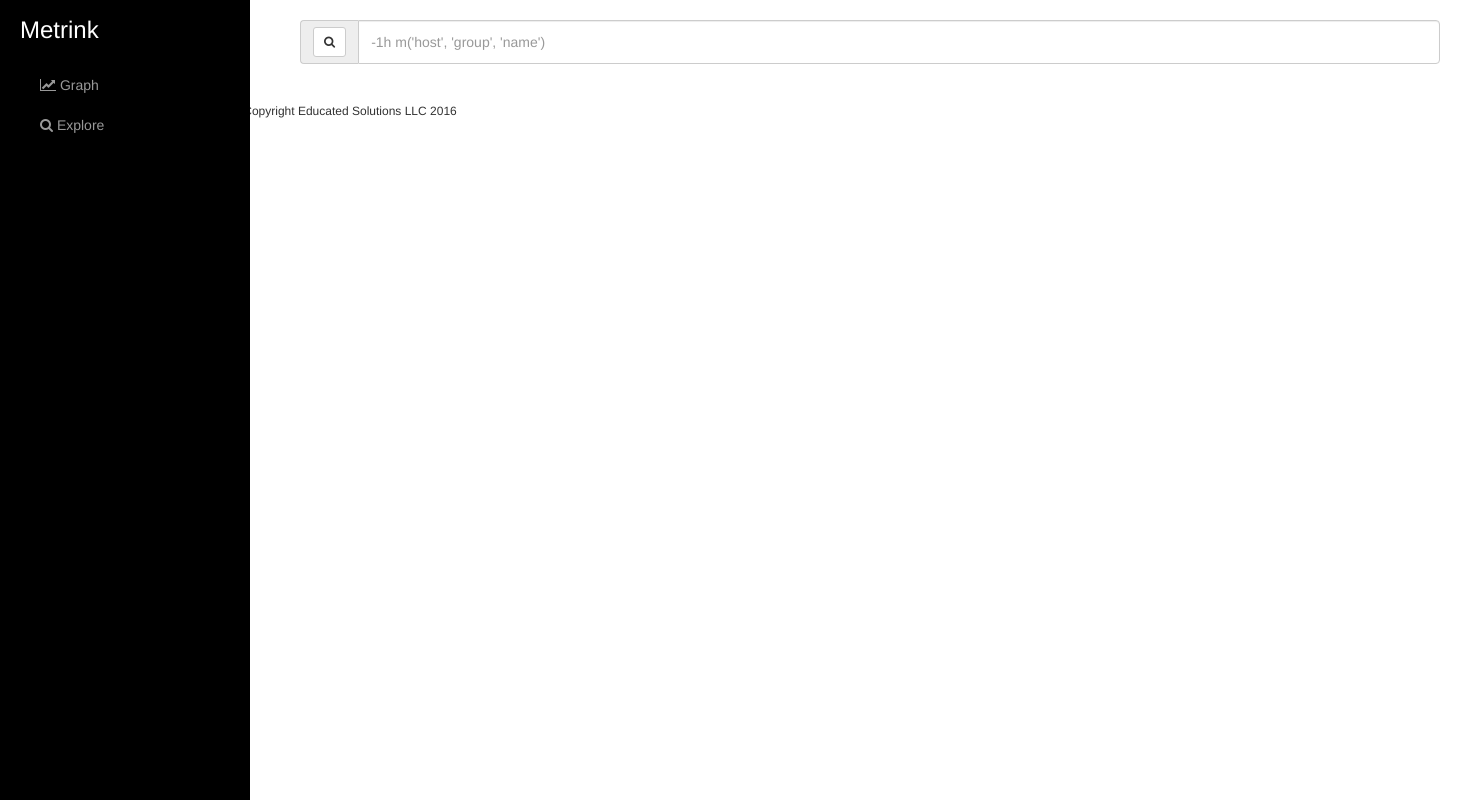
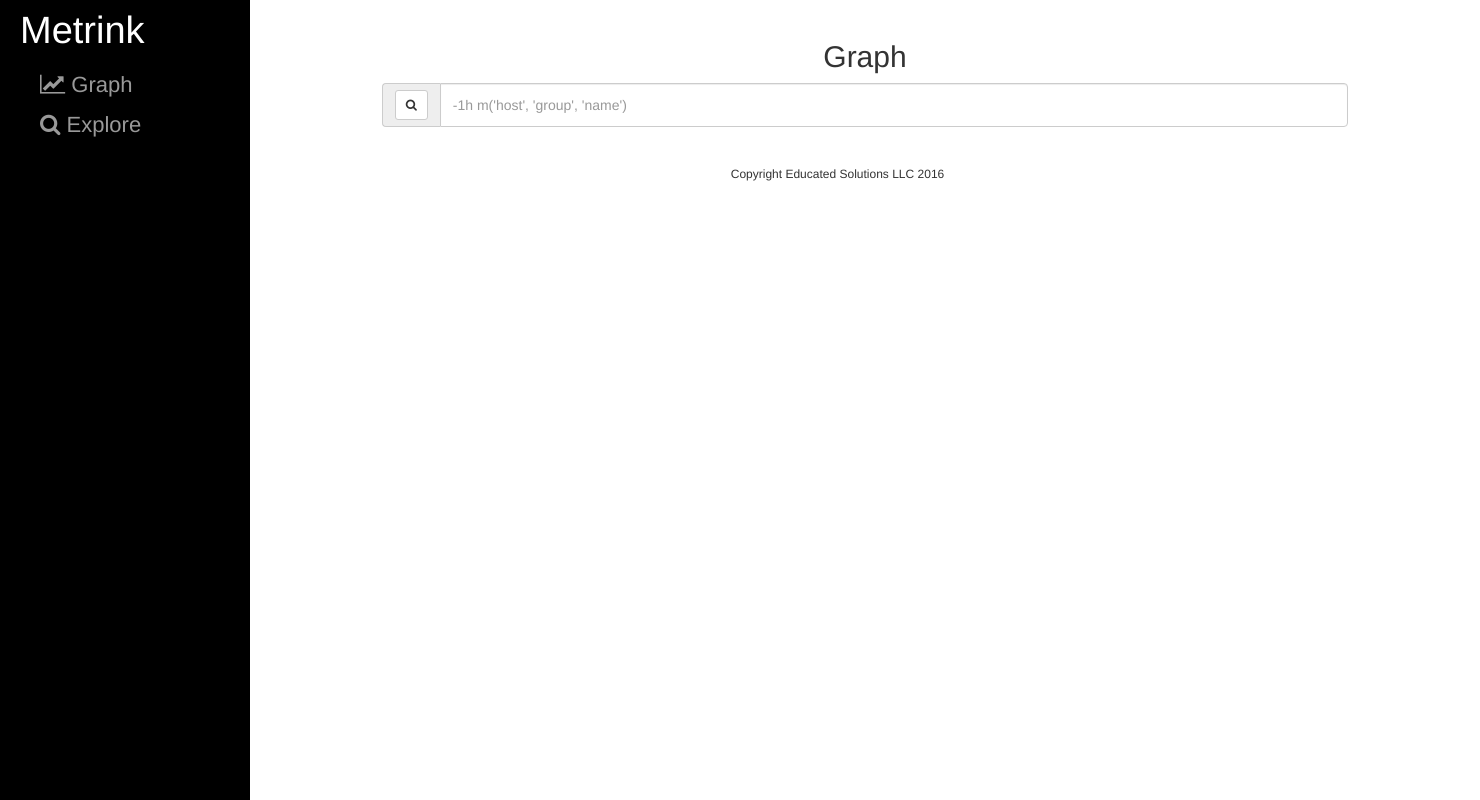
Before and after one commit to Metrink/metrink-fe, a Flask app: page /graph in a window 1480 px wide. Run offline with Flask 2, Linux system fonts and the light colour scheme; parts of the project's set-up code (start-up, migrations or seed data) failed here and were passed over; some libraries are stand-ins or nearby versions.

Commit message:
Fixed some formatting

```diff
--- a/main.py
+++ b/main.py
@@ -81,6 +81,9 @@ def explore():
                 if h['hostid'] == i['hostid']:
                     table_data.append({'host': h['host'], 'group': h['group'], 'item': i['name']})
 
+    else:
+        host_arg = group_arg = metric_arg = ''
+
     return render('explore.html', 'Explore', host=host_arg, group=group_arg, metric=metric_arg, table_data=dumps(table_data))
 
 
--- a/static/css/simple-sidebar.css
+++ b/static/css/simple-sidebar.css
@@ -62,6 +62,7 @@
 .sidebar-nav li {
     text-indent: 20px;
     line-height: 40px;
+    font-size: 22px;
 }
 
 .sidebar-nav li a {
@@ -83,7 +84,7 @@
 
 .sidebar-nav > .sidebar-brand {
     height: 65px;
-    font-size: 24px;
+    font-size: 38px;
     line-height: 60px;
     color: white;
 }
--- a/templates/_base.html
+++ b/templates/_base.html
@@ -61,7 +61,7 @@
     <footer>
         <div id="footer" class="container">
             <div class="row">
-                <div class="col-xs-4 text-center">
+                <div class="col-xs-4 col-xs-offset-5 text-center">
                     <span style="font-size: 12px; margin-top: 3px;">Copyright Educated Solutions LLC 2016</span>
                 </div>
             </div>
--- a/templates/graph.html
+++ b/templates/graph.html
@@ -2,12 +2,17 @@
 
 {% block content %}
 
-<div class="container">
+<div class="row">
+    <div class="col-sm-12 text-center">
+        <h2>Graph</h2>
+    </div>
+</div>
+
 <div class="row">
     <div class="col-sm-12">
         <form class="form" action="/graph" method="get">
             <div class="form-group">
-                    <div class="input-group">
+                <div class="input-group col-md-10 col-md-offset-1">
                     <div class="input-group-addon"><button class="btn btn-default btn-sm" type="submit"><i class="fa fa-search"></i></button></div>
                     <input type="text" name='q' value='{{q}}' style="height: 44px" class="form-control" placeholder="-1h m('host', 'group', 'name')"/>
                 </div>
@@ -21,7 +26,6 @@
         <div id="graph"></div>
     </div>
 </div>
-</div>
 
 {% endblock %}
 
```
Also changed, not shown: templates/explore.html (+15 -11 lines). Lines whose indentation alone changed are shown as unchanged.
